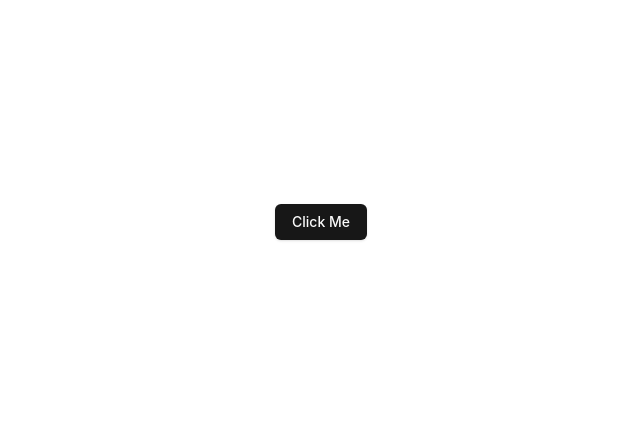
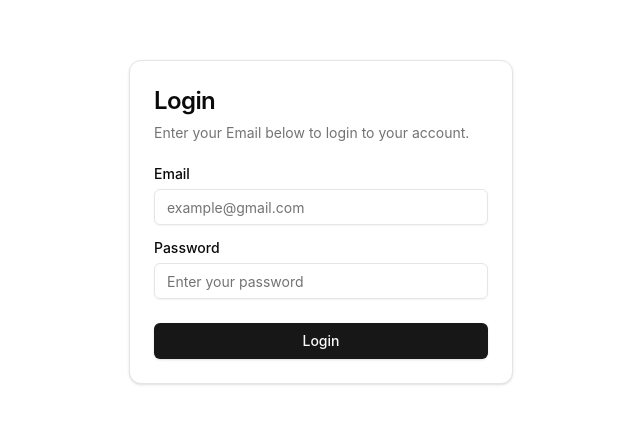
Before and after one commit to jeevanintilt/mark-frontend, a React (Vite) app: page / in a window 1280 px wide. Shown: the part 178-602 px from the top of the page, without its empty margins (319-959 px from the left). Built offline with nearby package versions, Linux system fonts and the light colour scheme.

Commit message:
loginform markup

```diff
--- a/package.json
+++ b/package.json
@@ -11,6 +11,7 @@
   },
   "dependencies": {
     "@radix-ui/react-icons": "^1.3.0",
+    "@radix-ui/react-label": "^2.1.0",
     "@radix-ui/react-slot": "^1.1.0",
     "class-variance-authority": "^0.7.0",
     "clsx": "^2.1.1",
--- a/src/App.tsx
+++ b/src/App.tsx
@@ -1,9 +1,12 @@
-import { Button } from "@/components/ui/button"
+// import { Button } from "@/components/ui/button"
+import { LoginForm } from "@/components/LoginForm"
 
 const App = () => {
   return (
-  <div className="flex items-center justify-center h-screen w-full">
-    <Button>Click Me</Button>
+  // <div className="flex items-center justify-center h-screen w-full">
+  <div className="flex flex-col items-center justify-center h-screen w-full">
+    {/* <Button variant='default'>Click Me</Button> */}
+    <LoginForm />
   </div>
   );
 };
--- /dev/null
+++ b/src/components/LoginForm.tsx
@@ -0,0 +1,28 @@
+import { Button } from "./ui/button";
+import { Card, CardContent, CardDescription, CardFooter, CardHeader, CardTitle } from "./ui/card";
+import { Input } from "./ui/input";
+import { Label } from "./ui/label";
+
+export function LoginForm() {
+    return(
+        <Card className="w-full max-w-sm">
+            <CardHeader>
+                <CardTitle className="text-2xl">Login</CardTitle>
+                <CardDescription>Enter your Email below to login to your account.</CardDescription>
+            </CardHeader>
+            <CardContent className="grid gap-4">
+                    <div className="grid gap-2">
+                        <Label htmlFor="email">Email</Label>
+                        <Input id="email" type="email" placeholder="example@gmail.com" required />
+                    </div>
+                    <div className="grid gap-2">
+                        <Label htmlFor="password">Password</Label>
+                        <Input id="password" type="password" placeholder="Enter your password" required />
+                    </div>
+            </CardContent>
+            <CardFooter>
+                <Button className="w-full">Login</Button>
+            </CardFooter>
+        </Card>
+    );
+}
--- /dev/null
+++ b/src/components/ui/card.tsx
@@ -0,0 +1,76 @@
+import * as React from "react"
+
+import { cn } from "@/lib/utils"
+
+const Card = React.forwardRef<
+  HTMLDivElement,
+  React.HTMLAttributes<HTMLDivElement>
+>(({ className, ...props }, ref) => (
+  <div
+    ref={ref}
+    className={cn(
+      "rounded-xl border bg-card text-card-foreground shadow",
+      className
+    )}
+    {...props}
+  />
+))
+Card.displayName = "Card"
+
+const CardHeader = React.forwardRef<
+  HTMLDivElement,
+  React.HTMLAttributes<HTMLDivElement>
+>(({ className, ...props }, ref) => (
+  <div
+    ref={ref}
+    className={cn("flex flex-col space-y-1.5 p-6", className)}
+    {...props}
+  />
+))
+CardHeader.displayName = "CardHeader"
+
+const CardTitle = React.forwardRef<
+  HTMLParagraphElement,
+  React.HTMLAttributes<HTMLHeadingElement>
+>(({ className, ...props }, ref) => (
+  <h3
+    ref={ref}
+    className={cn("font-semibold leading-none tracking-tight", className)}
+    {...props}
+  />
+))
+CardTitle.displayName = "CardTitle"
+
+const CardDescription = React.forwardRef<
+  HTMLParagraphElement,
+  React.HTMLAttributes<HTMLParagraphElement>
+>(({ className, ...props }, ref) => (
+  <p
+    ref={ref}
+    className={cn("text-sm text-muted-foreground", className)}
+    {...props}
+  />
+))
+CardDescription.displayName = "CardDescription"
+
+const CardContent = React.forwardRef<
+  HTMLDivElement,
+  React.HTMLAttributes<HTMLDivElement>
+>(({ className, ...props }, ref) => (
+  <div ref={ref} className={cn("p-6 pt-0", className)} {...props} />
+))
+CardContent.displayName = "CardContent"
+
+const CardFooter = React.forwardRef<
+  HTMLDivElement,
+  React.HTMLAttributes<HTMLDivElement>
+>(({ className, ...props }, ref) => (
+  <div
+    ref={ref}
+    className={cn("flex items-center p-6 pt-0", className)}
+    {...props}
+  />
+))
+CardFooter.displayName = "CardFooter"
+
+export { Card, CardHeader, CardFooter, CardTitle, CardDescription, CardContent }
--- /dev/null
+++ b/src/components/ui/input.tsx
@@ -0,0 +1,25 @@
+import * as React from "react"
+
+import { cn } from "@/lib/utils"
+
+export interface InputProps
+  extends React.InputHTMLAttributes<HTMLInputElement> {}
+
+const Input = React.forwardRef<HTMLInputElement, InputProps>(
+  ({ className, type, ...props }, ref) => {
+    return (
+      <input
+        type={type}
+        className={cn(
+          "flex h-9 w-full rounded-md border border-input bg-transparent px-3 py-1 text-sm shadow-sm transition-colors file:border-0 file:bg-transparent file:text-sm file:font-medium file:text-foreground placeholder:text-muted-foreground focus-visible:outline-none focus-visible:ring-1 focus-visible:ring-ring disabled:cursor-not-allowed disabled:opacity-50",
+          className
+        )}
+        ref={ref}
+        {...props}
+      />
+    )
+  }
+)
+Input.displayName = "Input"
+
+export { Input }
--- /dev/null
+++ b/src/components/ui/label.tsx
@@ -0,0 +1,24 @@
+import * as React from "react"
+import * as LabelPrimitive from "@radix-ui/react-label"
+import { cva, type VariantProps } from "class-variance-authority"
+
+import { cn } from "@/lib/utils"
+
+const labelVariants = cva(
+  "text-sm font-medium leading-none peer-disabled:cursor-not-allowed peer-disabled:opacity-70"
+)
+
+const Label = React.forwardRef<
+  React.ElementRef<typeof LabelPrimitive.Root>,
+  React.ComponentPropsWithoutRef<typeof LabelPrimitive.Root> &
+    VariantProps<typeof labelVariants>
+>(({ className, ...props }, ref) => (
+  <LabelPrimitive.Root
+    ref={ref}
+    className={cn(labelVariants(), className)}
+    {...props}
+  />
+))
+Label.displayName = LabelPrimitive.Root.displayName
+
+export { Label }
```
Also changed, not shown: 1 other file (tests, documents, lock files or other folders).
